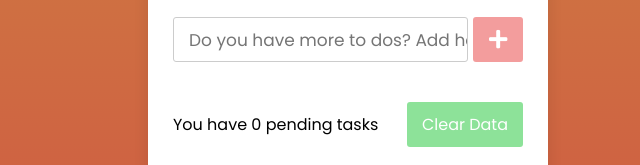
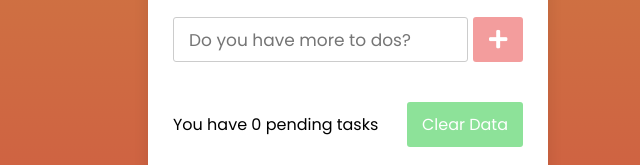
Before and after one commit to lpk229/lpk229.github.io, a plain HTML site: page index.html in a window 1280 px wide. Shown: the part 338-503 px from the top of the page, 292-932 px from the left. Drawn offline with Linux system fonts and the light colour scheme.

Commit message:
Update index.html

```diff
--- a/index.html
+++ b/index.html
@@ -10,7 +10,7 @@
   <div class="wrapper">
     <header>L, E & T App Updates</header>
     <div class="inputField">
-      <input type="text" placeholder="Do you have more to dos? Add here.">
+      <input type="text" placeholder="Do you have more to dos?">
       <button><i class="fas fa-plus"></i></button>
     </div>
     <ul class="todoList">
```
